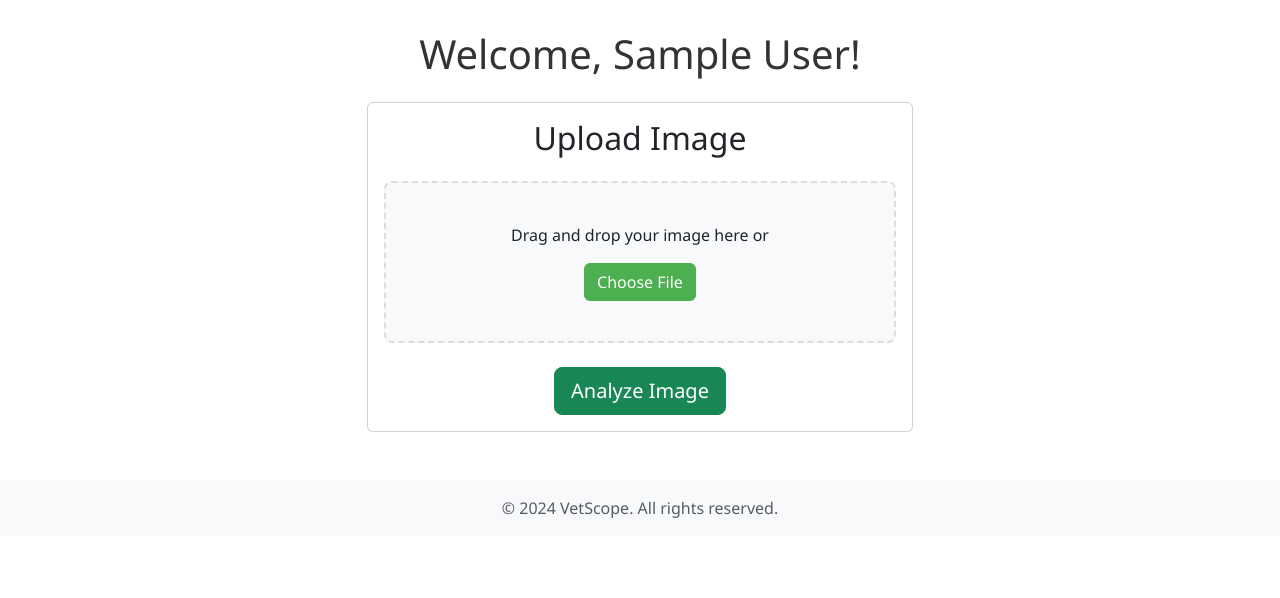
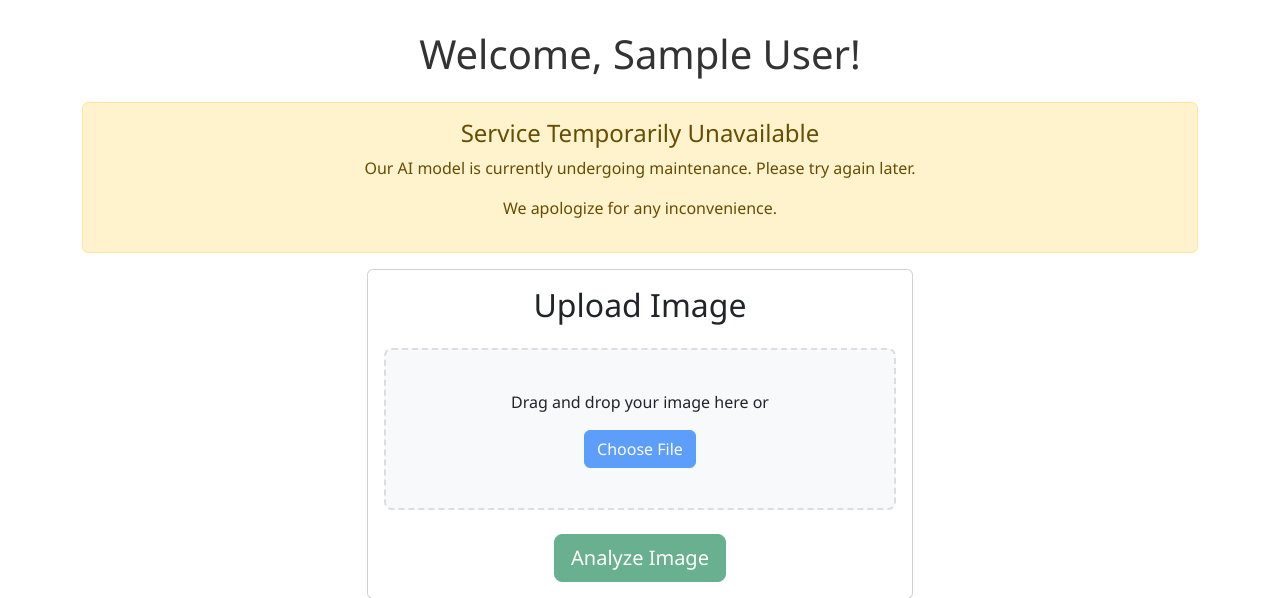
Before and after one commit to kaivlyax/VetScope, a Flask app: page /dashboard in a window 1280 px wide. Shown: the part 66-664 px from the top of the page. Run offline with Flask 3, Linux system fonts and the light colour scheme; the visitor is signed in with stand-in values (Sample User, id 1); some libraries are stand-ins or nearby versions.

Commit message:
Initial commit: VetScope - AI-powered dog disease detection web application

```diff
--- a/app.py
+++ b/app.py
@@ -6,10 +6,14 @@ import tensorflow as tf
 import numpy as np
 from PIL import Image
 import os
+from dotenv import load_dotenv
+
+# Load environment variables from .env file
+load_dotenv()
 
 app = Flask(__name__)
-app.config['SECRET_KEY'] = 'your-secret-key-here'
-app.config['SQLALCHEMY_DATABASE_URI'] = 'sqlite:///database/vetscope.db'
+app.config['SECRET_KEY'] = os.getenv('SECRET_KEY')
+app.config['SQLALCHEMY_DATABASE_URI'] = os.getenv('DATABASE_URL', 'sqlite:///database/vetscope.db')
 app.config['SQLALCHEMY_TRACK_MODIFICATIONS'] = False
 
 # Initialize extensions
@@ -17,9 +21,14 @@ db = SQLAlchemy(app)
 login_manager = LoginManager(app)
 login_manager.login_view = 'login'
 
-# Load the model
+# Load the model if available
 MODEL_PATH = 'models/dog_disease_model.h5'
-model = tf.keras.models.load_model(MODEL_PATH)
+model = None
+try:
+    if os.path.exists(MODEL_PATH):
+        model = tf.keras.models.load_model(MODEL_PATH)
+except Exception as e:
+    print(f"Error loading model: {e}")
 
 # Define disease information
 DISEASE_INFO = {
@@ -98,7 +107,7 @@ def logout():
 @app.route('/dashboard')
 @login_required
 def dashboard():
-    return render_template('dashboard.html')
+    return render_template('dashboard.html', model_available=model is not None)
 
 def preprocess_image(image):
     img = Image.open(image)
@@ -110,6 +119,12 @@ def preprocess_image(image):
 @app.route('/predict', methods=['POST'])
 @login_required
 def predict():
+    if model is None:
+        return jsonify({
+            'error': 'Model not available. Please contact support.',
+            'status': 'maintenance'
+        }), 503
+
     if 'file' not in request.files:
         return jsonify({'error': 'No file uploaded'})
 
--- a/requirements.txt
+++ b/requirements.txt
@@ -6,3 +6,4 @@ Pillow==10.0.0
 Werkzeug==2.3.7
 gunicorn==21.2.0
 numpy==1.24.3
+python-dotenv==1.0.0
--- a/templates/dashboard.html
+++ b/templates/dashboard.html
@@ -6,6 +6,14 @@
 <div class="dashboard-container">
     <h1 class="text-center mb-4">Welcome, {{ current_user.name }}!</h1>
 
+    {% if not model_available %}
+    <div class="alert alert-warning text-center" role="alert">
+        <h4 class="alert-heading">Service Temporarily Unavailable</h4>
+        <p>Our AI model is currently undergoing maintenance. Please try again later.</p>
+        <p>We apologize for any inconvenience.</p>
+    </div>
+    {% endif %}
+
     <div class="row">
         <div class="col-md-6 mx-auto">
             <div class="upload-section card">
@@ -13,11 +21,11 @@
                     <h2 class="card-title text-center mb-4">Upload Image</h2>
                     <form id="uploadForm" class="text-center">
                         <div class="upload-area mb-4" id="dropZone">
-                            <input type="file" id="imageInput" class="d-none" accept="image/*">
+                            <input type="file" id="imageInput" class="d-none" accept="image/*" {% if not model_available %}disabled{% endif %}>
                             <div class="upload-placeholder">
                                 <i class="fas fa-cloud-upload-alt fa-3x mb-3"></i>
                                 <p>Drag and drop your image here or</p>
-                                <button type="button" class="btn btn-primary" onclick="document.getElementById('imageInput').click()">
+                                <button type="button" class="btn btn-primary" onclick="document.getElementById('imageInput').click()" {% if not model_available %}disabled{% endif %}>
                                     Choose File
                                 </button>
                             </div>
@@ -25,7 +33,7 @@
                                 <img id="imagePreview" class="img-fluid rounded" alt="Preview">
                             </div>
                         </div>
-                        <button type="submit" class="btn btn-success btn-lg">Analyze Image</button>
+                        <button type="submit" class="btn btn-success btn-lg" {% if not model_available %}disabled{% endif %}>Analyze Image</button>
                     </form>
                 </div>
             </div>
@@ -75,6 +83,7 @@ document.addEventListener('DOMContentLoaded', function() {
     const uploadForm = document.getElementById('uploadForm');
     const resultsSection = document.getElementById('resultsSection');
 
+    {% if model_available %}
     // Drag and drop handlers
     dropZone.addEventListener('dragover', (e) => {
         e.preventDefault();
@@ -129,6 +138,10 @@ document.addEventListener('DOMContentLoaded', function() {
             const data = await response.json();
 
             if (data.error) {
+                if (data.status === 'maintenance') {
+                    location.reload();
+                    return;
+                }
                 alert(data.error);
                 return;
             }
@@ -154,6 +167,7 @@ document.addEventListener('DOMContentLoaded', function() {
             console.error(error);
         }
     });
+    {% endif %}
 });
 </script>
 {% endblock %}
```
